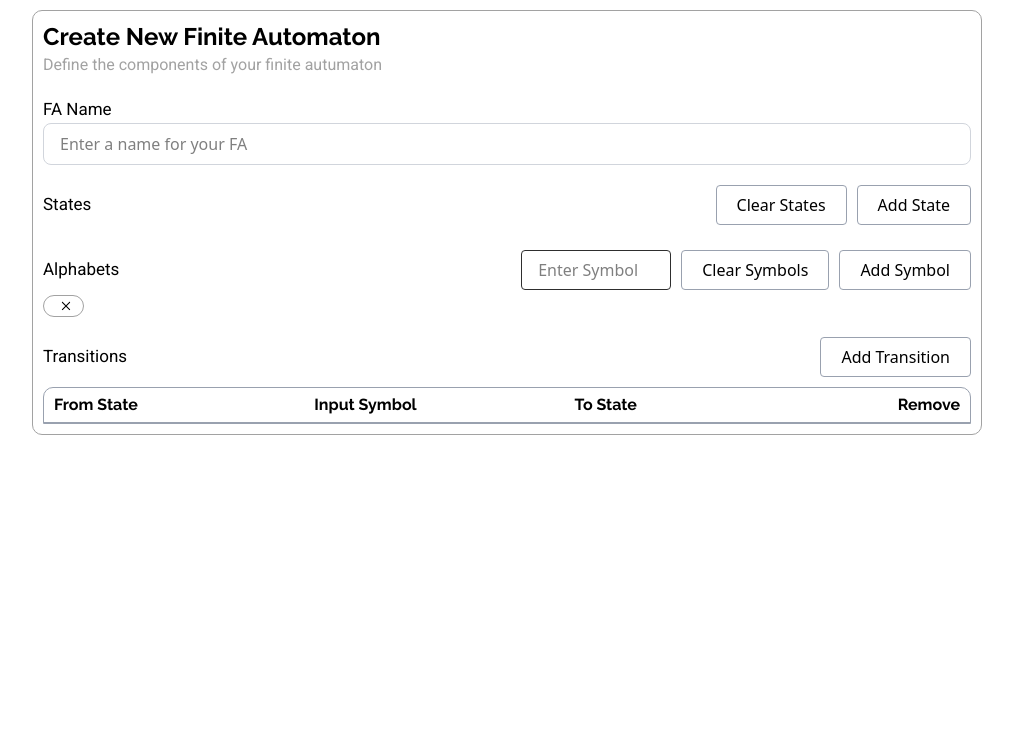
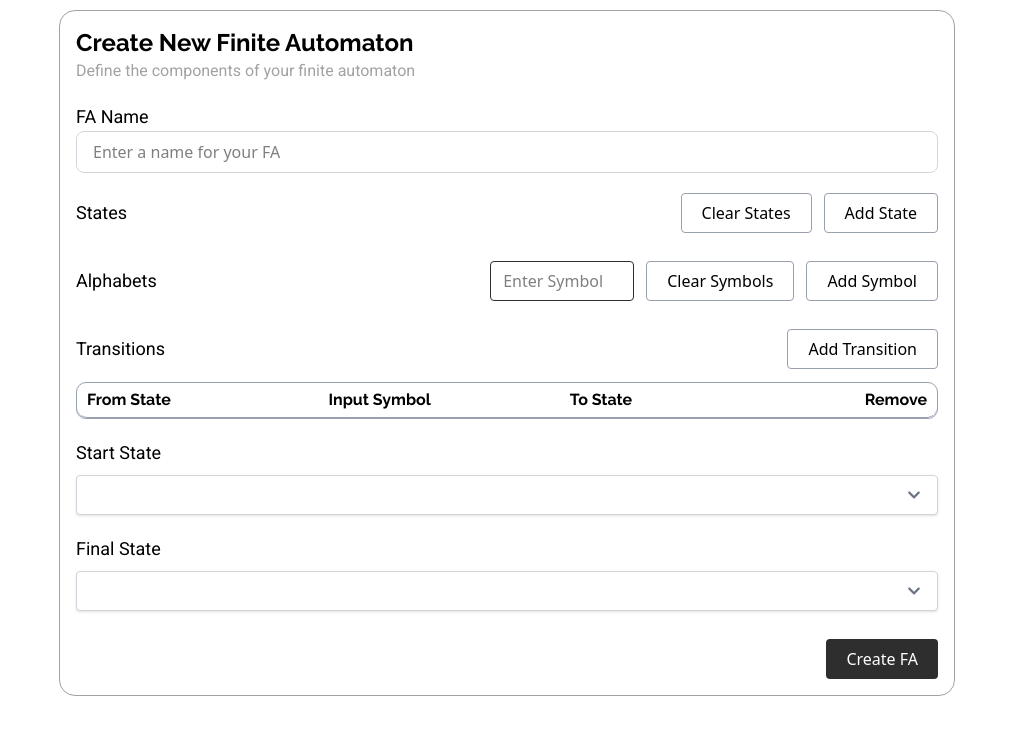
Before and after one commit to Leangchhay1523/automata-project, a React (Vite) app: page / in a window 1280 px wide. Shown: the top 734 px of the page, without its empty margins (133-1146 px from the left). Built offline with nearby package versions, Linux system fonts and the light colour scheme.

Commit message:
Finish FA Form

```diff
--- a/package.json
+++ b/package.json
@@ -4,7 +4,7 @@
   "version": "0.0.0",
   "type": "module",
   "scripts": {
-    "dev": "vite",
+    "dev": "vite --host 0.0.0.0",
     "build": "vite build",
     "lint": "eslint .",
     "preview": "vite preview"
--- a/src/components/FaForm/FaFormLayout.jsx
+++ b/src/components/FaForm/FaFormLayout.jsx
@@ -13,27 +13,120 @@ import FaTransitionsInput from "./FaTransitionsInput";
 
 // Functions
 import { processingRawTransition } from "../../logic/TransitionConverting/ConvertTransition";
+import MultiSelectDropdown from "../common/MultiSelectionDropDown";
 
 export default function FaFormLayout() {
   // Variables
   const style = {
-    form: "p-[10px] border border-solid border-(--color-gray) rounded-[10px] w-full lg:w-[950px] flex flex-col gap-[20px]",
-    formTitle: "font-raleway-bold text-2xl font-bold",
-    formSubtitle: "font-roboto text-(--color-gray) text-base",
-    label: "font-roboto text-[17px]",
+    form: "p-2 sm:p-4 border border-solid border-(--color-gray) rounded-lg w-full max-w-[95vw] sm:max-w-[90vw] lg:max-w-4xl flex flex-col gap-4 sm:gap-5",
+    formTitle: "font-raleway-bold text-xl sm:text-2xl font-bold",
+    formSubtitle: "font-roboto text-(--color-gray) text-sm sm:text-base",
+    label: "font-roboto text-sm sm:text-base md:text-lg",
     state:
-      "text-sm gap-[5px] font-bold flex justify-center items-center rounded-[20px] px-[10px] py-[3px] border border-solid border-(--color-gray)",
+      "text-xs sm:text-sm gap-1 sm:gap-2 font-bold flex justify-center items-center rounded-full px-2 sm:px-3 py-1 border border-solid border-(--color-gray)",
+    error: "text-red-500 font-semibold",
   };
   // States
+  const [fa, setFa] = useState({});
   const [faName, setFaName] = useState(""); // Official name of the FA
   const [faState, setFaState] = useState([]); // Official state of the FA
-  const [stateCounter, setStateCounter] = useState(0);
   const [tempSymbol, setTempSymbol] = useState("");
-  const [faAlphabet, setFaAlphabet] = useState([""]); // Official alphabet of the FA
+  const [faAlphabet, setFaAlphabet] = useState([]); // Official alphabet of the FA
   const [symbolError, setSymbolError] = useState(false);
   const [allRawTransition, setallRawTransition] = useState([]);
   const [faAllTransitions, setFaAllTransitions] = useState({}); // Offical transition of the FA
+  const [faStartState, setFaStartState] = useState("");
+  const [faFinalState, setFaFinalState] = useState([]);
+  // Error States
+  const [checkName, setCheckName] = useState(false);
+  const [checkState, setCheckState] = useState(false);
+  const [checkAlphabet, setCheckAlphabet] = useState(false);
+  const [checkTransition, setCheckTransition] = useState(false);
+  const [checkStartState, setCheckStartState] = useState(false);
+  const [checkFinalState, setCheckFinalState] = useState(false);
   // Functions
+  const validateTransition = () => {
+    for (let t of allRawTransition) {
+      if (t.currentState === "" || t.inputSymbol === "" || t.nextState === "") {
+        return true;
+      }
+    }
+  };
+  const validateFa = () => {
+    let isValid = true;
+
+    if (faName.trim() === "") {
+      setCheckName(true);
+      isValid = false;
+    } else {
+      setCheckName(false);
+    }
+
+    if (faState.length === 0) {
+      setCheckState(true);
+      isValid = false;
+    } else {
+      setCheckState(false);
+    }
+
+    if (faAlphabet.length === 0) {
+      setCheckAlphabet(true);
+      isValid = false;
+    } else {
+      setCheckAlphabet(false);
+    }
+
+    if (allRawTransition.length === 0 || validateTransition()) {
+      setCheckTransition(true);
+      isValid = false;
+    } else {
+      setCheckTransition(false);
+    }
+
+    if (faStartState === "") {
+      setCheckStartState(true);
+      isValid = false;
+    } else {
+      setCheckStartState(false);
+    }
+
+    if (faFinalState.length === 0) {
+      setCheckFinalState(true);
+      isValid = false;
+    } else {
+      setCheckFinalState(false);
+    }
+
+    return isValid;
+  };
+
+  const handleSubmit = () => {
+    if (!validateFa()) {
+      console.log("Invalid FA");
+      return;
+    }
+
+    console.log("FA is valid.");
+    console.log("Processing Transition");
+
+    console.log("Raw Transition: ", allRawTransition);
+
+    const processed = processingRawTransition(allRawTransition, faAlphabet);
+    console.log("Processed Transition: ", processed);
+    setFaAllTransitions(processed);
+
+    console.log("Wrapping FA");
+    const newFa = {
+      type: "",
+      name: faName,
+      states: faState,
+      alphabet: faAlphabet,
+      transitions: processed,
+      startState: faStartState,
+      acceptStates: faFinalState,
+    };
+    console.log(newFa);
+  };
   // General functions`
   useEffect(() => {
     console.log("FA States: ", faState);
@@ -112,26 +205,48 @@ export default function FaFormLayout() {
     setallRawTransition((prev) => prev.filter((_, i) => i !== index));
   };
 
+  // FA Start State
+  const receiveStartState = (option) => {
+    setFaStartState(option);
+  };
+
+  // FA Final State
+  const receiveFinalState = (option) => {
+    setFaFinalState((prev) => Array.from(new Set([...prev, ...option])));
+  };
+
+  useEffect(() => {
+    console.log(faFinalState);
+  }, [faFinalState]);
+
   return (
     <div className={style.form}>
       <div>
         <h1 className={style.formTitle}>Create New Finite Automaton</h1>
         <p className={style.formSubtitle}>
-          Define the components of your finite autumaton
+          Define the components of your finite automaton
         </p>
       </div>
       <div>
-        <p className={style.label}>FA Name</p>
+        <div className="flex flex-col sm:flex-row sm:gap-4 items-start sm:items-center">
+          <p className={style.label}>FA Name</p>
+          {checkName && <p className={style.error}>FA name is required</p>}
+        </div>
         <Input
           placeholder={"Enter a name for your FA"}
           width={"w-full"}
           onChange={handleFaName}
         />
       </div>
-      <div className="flex flex-col gap-[5px]">
-        <div className="flex justify-between items-center">
-          <p className={style.label}>States</p>
-          <div className="flex gap-[10px]">
+      <div className="flex flex-col gap-2">
+        <div className="flex flex-col sm:flex-row sm:justify-between sm:items-center">
+          <div className="flex flex-col sm:flex-row sm:gap-4">
+            <p className={style.label}>States</p>
+            {checkState && (
+              <p className={style.error}>At least one state is required</p>
+            )}
+          </div>
+          <div className="flex gap-2 sm:gap-3 mt-2 sm:mt-0">
             <Button
               isPrimary={false}
               onClick={clearState}
@@ -144,8 +259,8 @@ export default function FaFormLayout() {
             />
           </div>
         </div>
-        <div className="flex justify-between w-[80%]">
-          <div className="flex gap-[10px] flex-wrap">
+        <div className="flex justify-start w-full sm:w-[80%]">
+          <div className="flex gap-2 sm:gap-3 flex-wrap">
             {faState.map((state, index) => (
               <div key={index} className={style.state}>
                 <span>{state}</span>
@@ -158,15 +273,18 @@ export default function FaFormLayout() {
           </div>
         </div>
       </div>
-      <div className="flex flex-col gap-[5px]">
-        <div className="flex justify-between items-center">
-          <p className={style.label}>Alphabets</p>
-          {symbolError && (
-            <p className="text-red-500 font-semibold">Invalid Symbol</p>
-          )}
-          <div className="flex gap-[10px] items-center">
+      <div className="flex flex-col gap-2">
+        <div className="flex flex-col sm:flex-row sm:justify-between sm:items-center">
+          <div className="flex flex-col sm:flex-row sm:gap-4">
+            <p className={style.label}>Alphabets</p>
+            {checkAlphabet && (
+              <p className={style.error}>At least one symbol is required</p>
+            )}
+          </div>
+          {symbolError && <p className={style.error}>Invalid Symbol</p>}
+          <div className="flex flex-col sm:flex-row gap-2 sm:gap-3 items-start sm:items-center mt-2 sm:mt-0">
             <input
-              className="border border-(--color-dark) w-[150px] border-solid rounded-sm px-4 py-2 h-[40px] focus:outline-none focus:ring-2 focus:ring-(--color-dark)"
+              className="border border-(--color-dark) w-full sm:w-36 rounded-sm px-3 py-1.5 h-9 sm:h-10 focus:outline-none focus:ring-2 focus:ring-(-color--dark)"
               placeholder={"Enter Symbol"}
               onChange={handleSymbol}
               value={tempSymbol}
@@ -183,8 +301,8 @@ export default function FaFormLayout() {
             />
           </div>
         </div>
-        <div className="flex justify-between w-[80%]">
-          <div className="flex gap-[10px] flex-wrap">
+        <div className="flex justify-start w-full sm:w-[80%]">
+          <div className="flex gap-2 sm:gap-3 flex-wrap">
             {faAlphabet.map((symbol, index) => (
               <div key={index} className={style.state}>
                 <span>{symbol}</span>
@@ -197,18 +315,23 @@ export default function FaFormLayout() {
           </div>
         </div>
       </div>
-      {/* Transition  */}
-      <div className="flex flex-col gap-[5px]">
-        <div className="flex justify-between items-center">
-          <p className={style.label}>Transitions</p>
+      {/* Transition */}
+      <div className="flex flex-col gap-2">
+        <div className="flex flex-col sm:flex-row sm:justify-between sm:items-center">
+          <div className="flex flex-col sm:flex-row sm:gap-4">
+            <p className={style.label}>Transitions</p>
+            {checkTransition && (
+              <p className={style.error}>Transition function is missing</p>
+            )}
+          </div>
           <Button
             isPrimary={false}
             onClick={addTransition}
             content={"Add Transition"}
           />
         </div>
-        <div className="flex justify-between w-full mt-[5px] rounded-t-[10px] border border-gray-400 flex-col">
-          <div className="grid px-[10px] grid-cols-[1fr_1fr_1fr_0.5fr] gap-[10px] py-[5px] border-b border-gray-400">
+        <div className=" flex justify-between w-full mt-[5px] rounded-[10px] border border-gray-400 flex-col">
+          <div className="grid px-[10px] grid-cols-[1fr_1fr_1fr_0.5fr] rounded-[10px] gap-[10px] py-[5px] border-b border-gray-400">
             <p className="font-raleway-bold ">From State</p>
             <p className="font-raleway-bold ">Input Symbol</p>
             <p className="font-raleway-bold ">To State</p>
@@ -231,6 +354,42 @@ export default function FaFormLayout() {
           })}
         </div>
       </div>
+      {/* Start State */}
+      <div className="flex flex-col gap-2">
+        <div className="flex flex-col sm:flex-row sm:gap-4">
+          <p className={style.label}>Start State</p>
+          {checkStartState && (
+            <p className={style.error}>Start state is required</p>
+          )}
+        </div>
+        <SingleSelectionDropDown
+          selectedIcon={TiTick}
+          option={faState}
+          className="h-9 sm:h-10"
+          setOption={receiveStartState}
+        />
+      </div>
+      {/* Final State */}
+      <div className="flex flex-col gap-2">
+        <div className="flex flex-col sm:flex-row sm:gap-4">
+          <p className={style.label}>Final State</p>
+          {checkFinalState && (
+            <p className={style.error}>At least one final state is required</p>
+          )}
+        </div>
+        <MultiSelectDropdown
+          selectedIcon={TiTick}
+          option={faState}
+          className="h-9 sm:h-10"
+          sendResult={receiveFinalState}
+        />
+      </div>
+      <Button
+        onClick={handleSubmit}
+        content={"Create FA"}
+        isPrimary={true}
+        className="self-end mt-2"
+      />
     </div>
   );
 }
--- a/src/components/common/Button.jsx
+++ b/src/components/common/Button.jsx
@@ -6,9 +6,9 @@ export default function Button({
 }) {
   return (
     <button
-      className={`btn btn-hover ${className} ${
+      className={`btn ${className} ${
         isPrimary ? "btn-primary" : "btn-secondary"
-      }`}
+      } ${isPrimary ? "btn-hover-primary" : "btn-hover"}`}
       onClick={onClick}
     >
       {content}
--- a/src/components/common/MultiSelectionDropDown.jsx
+++ b/src/components/common/MultiSelectionDropDown.jsx
@@ -5,10 +5,10 @@ export default function MultiSelectDropdown({
   selectedIcon: SelectedIcon,
   className = "",
   option,
+  sendResult,
 }) {
   const [isOpen, setIsOpen] = useState(false);
   const [selectedOptions, setSelectedOptions] = useState([]);
-  const [options, setOptions] = useState(option);
   const dropdownRef = useRef(null);
 
   const toggleDropdown = () => setIsOpen((prev) => !prev);
@@ -22,6 +22,10 @@ export default function MultiSelectDropdown({
   };
 
   useEffect(() => {
+    sendResult(selectedOptions);
+  }, [selectedOptions]);
+
+  useEffect(() => {
     const handleClickOutside = (event) => {
       if (dropdownRef.current && !dropdownRef.current.contains(event.target)) {
         setIsOpen(false);
@@ -32,22 +36,18 @@ export default function MultiSelectDropdown({
   }, []);
 
   return (
-    <div className={`relative ${className || ""}`} ref={dropdownRef}>
+    <div className={`relative`} ref={dropdownRef}>
       <button
         onClick={toggleDropdown}
-        className="w-full px-4 py-2 border border-gray-300 rounded-sm bg-white text-left flex justify-between items-center shadow-sm hover:shadow-md transition"
+        className={`${className} w-full px-4 py-2 border border-gray-300 rounded-sm bg-white text-left flex justify-between items-center shadow-sm hover:shadow-md transition`}
       >
-        <span className="truncate">
-          {selectedOptions.length > 0
-            ? selectedOptions.join(", ")
-            : "Select options"}
-        </span>
+        <span className="truncate">{selectedOptions.join(", ")}</span>
         <FaChevronDown className="text-gray-500" size={14} />
       </button>
 
       {isOpen && (
         <div className="absolute mt-2 w-full bg-white border border-gray-200 rounded-md shadow-lg z-10 max-h-60 overflow-y-auto">
-          {options.map((option) => {
+          {option.map((option) => {
             const isSelected = selectedOptions.includes(option);
             return (
               <div
--- a/src/data/FaData.json
+++ b/src/data/FaData.json
@@ -1,4 +1,6 @@
 {
+  "type": "",
+  "name": "",
   "states": ["q0", "q1", "q2"],
   "alphabet": ["a", "b"],
   "transitions": {
--- a/src/style/CommonComponent.css
+++ b/src/style/CommonComponent.css
@@ -9,6 +9,10 @@
   @apply cursor-pointer hover:bg-gray-100;
 }
 
+.btn-hover-primary {
+  @apply cursor-pointer hover:bg-transparent hover:border-gray-400 hover:border hover:border-solid hover:text-black;
+}
+
 .btn-primary {
   @apply bg-(--color-dark) text-white;
 }
```
Also changed, not shown: 1 other file (tests, documents, lock files or other folders).
